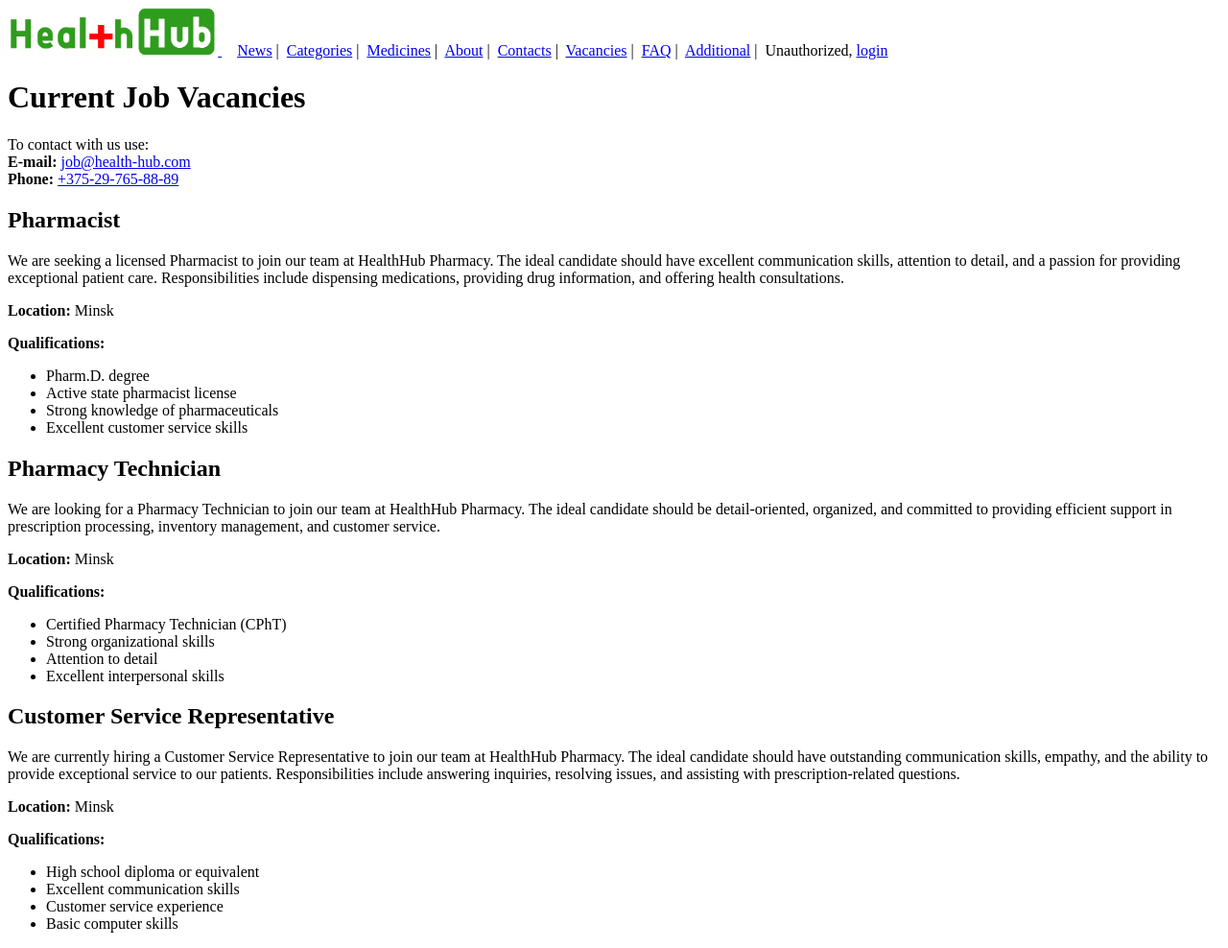
After one commit to trullse/web_labs, a Django app: page /vacancies/ in a window 1280 px wide. The commit adds this page. Shown: the whole page at 96% size. Run offline with Django 4.2, Linux system fonts and the light colour scheme.

Commit message:
add vacancies page

```diff
--- /dev/null
+++ b/info/templates/vacancies.html
@@ -0,0 +1,56 @@
+{% extends "base.html" %}
+
+{% block title %}Vacancies{% endblock %}
+
+{% block content %}
+
+<h1>Current Job Vacancies</h1>
+    <p>
+        To contact with us use:<br>
+        <strong>E-mail:</strong> <a href="mailto:job@health-hub.com">job@health-hub.com</a><br>
+        <strong>Phone:</strong> <a href="tel:+375-29-765-88-89">+375-29-765-88-89</a>
+    </p>
+
+    <div class="job-vacancy">
+        <h2>Pharmacist</h2>
+        <p>We are seeking a licensed Pharmacist to join our team at HealthHub Pharmacy. The ideal candidate should have excellent communication skills, attention to detail, and a passion for providing exceptional patient care. Responsibilities include dispensing medications, providing drug information, and offering health consultations.</p>
+        <p><strong>Location:</strong> Minsk</p>
+        <p><strong>Qualifications:</strong>
+            <ul>
+                <li>Pharm.D. degree</li>
+                <li>Active state pharmacist license</li>
+                <li>Strong knowledge of pharmaceuticals</li>
+                <li>Excellent customer service skills</li>
+            </ul>
+        </p>
+    </div>
+
+    <div class="job-vacancy">
+        <h2>Pharmacy Technician</h2>
+        <p>We are looking for a Pharmacy Technician to join our team at HealthHub Pharmacy. The ideal candidate should be detail-oriented, organized, and committed to providing efficient support in prescription processing, inventory management, and customer service.</p>
+        <p><strong>Location:</strong> Minsk</p>
+        <p><strong>Qualifications:</strong>
+            <ul>
+                <li>Certified Pharmacy Technician (CPhT)</li>
+                <li>Strong organizational skills</li>
+                <li>Attention to detail</li>
+                <li>Excellent interpersonal skills</li>
+            </ul>
+        </p>
+    </div>
+
+    <div class="job-vacancy">
+        <h2>Customer Service Representative</h2>
+        <p>We are currently hiring a Customer Service Representative to join our team at HealthHub Pharmacy. The ideal candidate should have outstanding communication skills, empathy, and the ability to provide exceptional service to our patients. Responsibilities include answering inquiries, resolving issues, and assisting with prescription-related questions.</p>
+        <p><strong>Location:</strong> Minsk</p>
+        <p><strong>Qualifications:</strong>
+            <ul>
+                <li>High school diploma or equivalent</li>
+                <li>Excellent communication skills</li>
+                <li>Customer service experience</li>
+                <li>Basic computer skills</li>
+            </ul>
+        </p>
+    </div>
+
+{% endblock %}
--- a/info/urls.py
+++ b/info/urls.py
@@ -15,4 +15,6 @@ urlpatterns = [
     path("contacts/", views.ContactsView.as_view(), name="contacts"),
     # ex: /privacy
     path("privacy/", views.PrivacyPolicyView.as_view(), name="privacy"),
+    # ex: /vacancies
+    path("vacancies/", views.VacanciesView.as_view(), name="vacancies"),
 ]
--- a/info/views.py
+++ b/info/views.py
@@ -83,3 +83,10 @@ class PrivacyPolicyView(generic.TemplateView):
     def get(self, request, *args, **kwargs):
         logger.info('In privacy-policy view')
         return super().get(request, *args, **kwargs)
+
+class VacanciesView(generic.TemplateView):
+    template_name = "vacancies.html"
+
+    def get(self, request, *args, **kwargs):
+        logger.info('In vacancies view')
+        return super().get(request, *args, **kwargs)
--- a/templates/base.html
+++ b/templates/base.html
@@ -29,6 +29,7 @@
                 {% endif %}
                 <a href="{% url 'info:about' %}">About</a>&nbsp;|&nbsp;
                 <a href="{% url 'info:contacts' %}">Contacts</a>&nbsp;|&nbsp;
+                <a href="{% url 'info:vacancies' %}">Vacancies</a>&nbsp;|&nbsp;
                 <a href="{% url 'info:faq' %}">FAQ</a>&nbsp;|&nbsp;
                 <a href="{% url 'info:additional' %}">Additional</a>&nbsp;|&nbsp;
                 {% if user.is_authenticated %}
```
